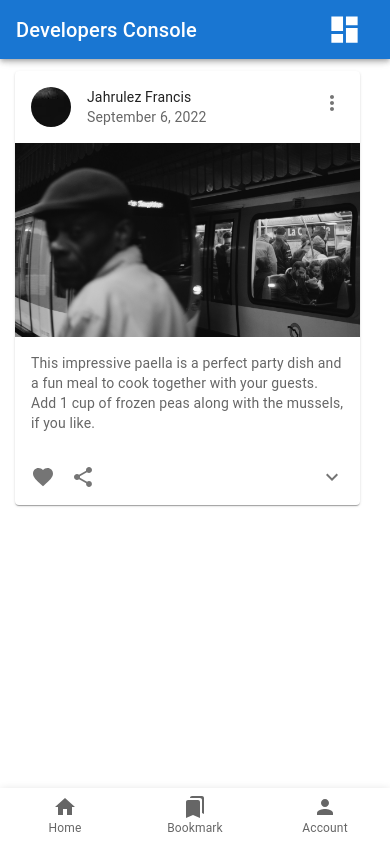
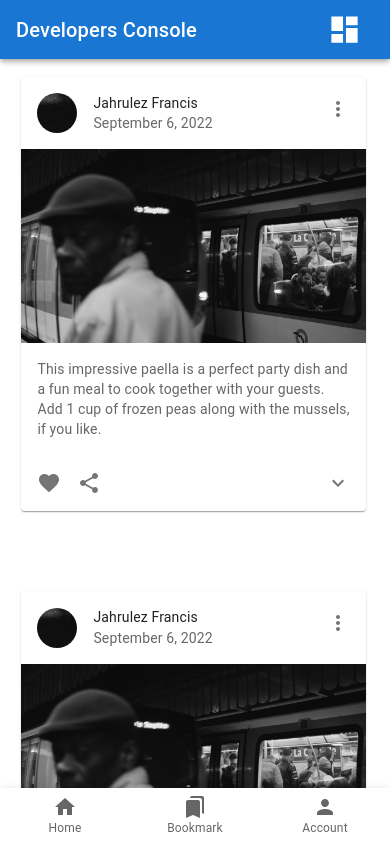
Before and after one commit to jahrulezfrancis/developers-console, a React (Create React App) app: page /home in a window 390 px wide. Shown: the top 842 px of the page. Built offline with nearby package versions, Linux system fonts and the light colour scheme.

Commit message:
updated user interface

```diff
--- a/src/App.js
+++ b/src/App.js
@@ -2,8 +2,9 @@ import React from 'react';
 import { Route, Routes } from 'react-router-dom';
 import NavigationBar from './AppBar';
 import FixedBottomNavigation from './BottomNav';
-import { Bookmark, Home } from './Components/Interface/Routes';
+import { Bookmark } from './Components/Interface/Routes';
 import PageNotFound from './Components/Pages/404Error';
+import { Home } from './Components/Pages/Home';
 import { UserLoginTab } from './Components/Pages/SignUp';
 
 function App() {
--- a/src/BottomNav.jsx
+++ b/src/BottomNav.jsx
@@ -17,7 +17,7 @@ export default function FixedBottomNavigation() {
   return (
     <Box sx={{ pb: 7 }} ref={ref}>
       <CssBaseline />
-      <Paper sx={{ position: 'fixed', bottom: 0, left: 0, right: 0 }} elevation={3}>
+      <Paper sx={{ position: 'fixed', bottom: 0, left: 0, right: 0, background: 'white', zIndex: '20' }} elevation={3}>
         <BottomNavigation
           showLabels
           value={value}
--- a/src/Components/Interface/Post.jsx
+++ b/src/Components/Interface/Post.jsx
@@ -9,15 +9,13 @@ import Collapse from '@mui/material/Collapse';
 import Avatar from '@mui/material/Avatar';
 import IconButton from '@mui/material/IconButton';
 import Typography from '@mui/material/Typography';
-import { red } from '@mui/material/colors';
 import FavoriteIcon from '@mui/icons-material/Favorite';
 import ShareIcon from '@mui/icons-material/Share';
 import ExpandMoreIcon from '@mui/icons-material/ExpandMore';
 import MoreVertIcon from '@mui/icons-material/MoreVert';
+import UserAvatar from "./userAvatar.jpg";
 import { Box } from '@mui/material';
-import UserAvatar from "./userAvatar.jpg";
 
-import axios from 'axios'
 
 const ExpandMore = styled((props) => {
     const { expand, ...other } = props;
@@ -40,9 +38,9 @@ export default function PostCard() {
     return (
         <Box padding='15px' sx={{ marginBottom: '50px' }}>
             <Card sx={{ maxWidth: 345 }}>
-                <CardHeader
+                <CardHeader sx={{ position: 'relative', zIndex: "1" }}
                     avatar={
-                        <Avatar sx={{ bgcolor: red[500] }} aria-label="Jahrulez">
+                        <Avatar aria-label="Jahrulez">
                             <img src={UserAvatar} alt='profile picture' />
                         </Avatar>
                     }
--- a/src/Components/Interface/Routes.jsx
+++ b/src/Components/Interface/Routes.jsx
@@ -1,7 +1,6 @@
 import React from 'react'
 import Box from '@mui/material/Box';
 import { Paper } from '@mui/material';
-import PostCard from './Post';
 import { SignInForm } from '../Pages/SignUp';
 import BookmarkPage from '../Pages/Bookmark';
 
@@ -43,11 +42,3 @@ export function ProfilePage() {
         </Box>
     )
 }
-
-export function Home() {
-    return (
-        <Box justifyContent='center'>
-            <PostCard />
-        </Box>
-    )
-}
--- a/src/Components/Pages/Bookmark.jsx
+++ b/src/Components/Pages/Bookmark.jsx
@@ -17,7 +17,7 @@ const columns = [
         headerName: 'Thread',
         description: 'This column has a value getter and is not sortable.',
         sortable: false,
-        width: 160,
+        width: 400,
     },
 ];
 
--- /dev/null
+++ b/src/Components/Pages/Home.jsx
@@ -0,0 +1,18 @@
+import React from 'react'
+import "../Styles/Home.css"
+import { Box } from '@mui/material';
+import PostCard from '../Interface/Post';
+
+
+export function Home() {
+    return (
+        <Box justifyContent='space-between' className='home-card'>
+            <PostCard />
+            <PostCard />
+            <PostCard />
+            <PostCard />
+            <PostCard />
+            <PostCard />
+        </Box>
+    )
+}
--- a/src/Components/Pages/SignUp.jsx
+++ b/src/Components/Pages/SignUp.jsx
@@ -28,7 +28,9 @@ export function UserLoginTab() {
                     <SignInForm />
                 </TabPanel>
                 <TabPanel value="2">
+                <Box sx={{ marginBottom:'30px' }}>
                     <SignupForm />
+                </Box>
                 </TabPanel>
             </TabContext>
         </Box>
--- /dev/null
+++ b/src/Components/Styles/Home.css
@@ -0,0 +1,19 @@
+.home-card {
+    display: flex;
+    flex-direction: row;
+    flex-wrap: wrap;
+    margin: 2em;
+    flex-grow: 1;
+    flex-shrink: 1;
+    flex-basis: 1;
+}
+
+@media screen and  (max-width: 700px) {
+    .home-card {
+        display: flex;
+        flex-direction: column;
+        flex-wrap: wrap;
+        margin: .4em;
+        justify-content: center;
+    }
+}
```
